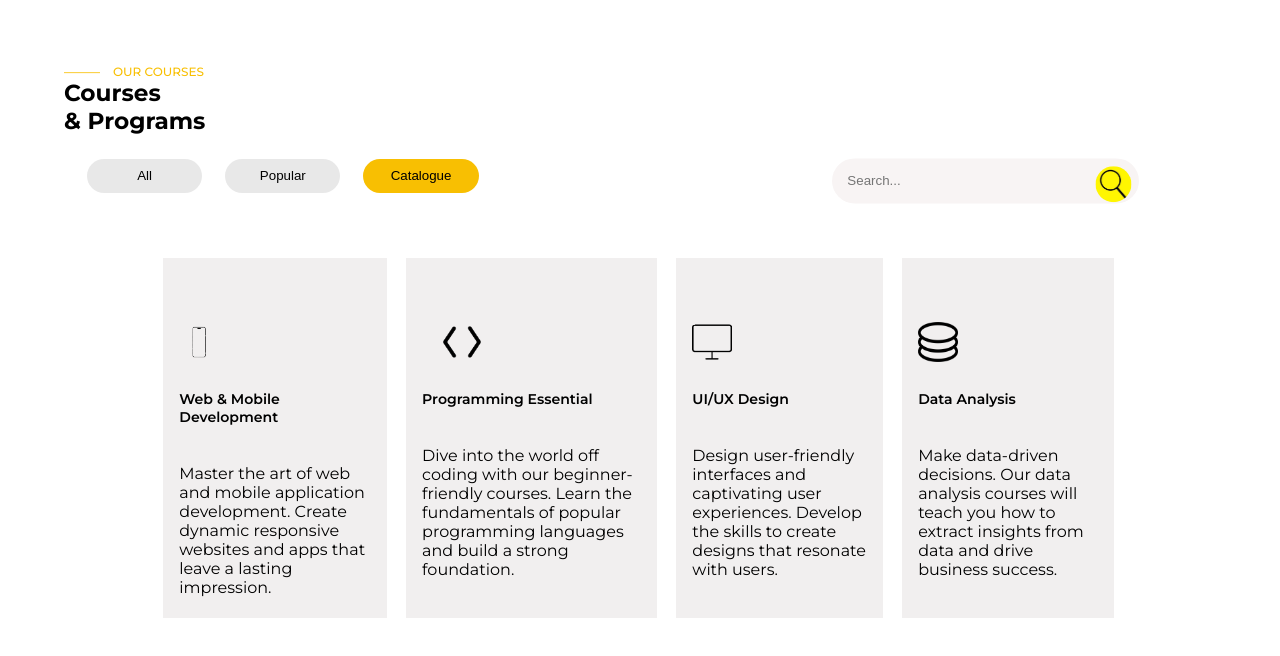
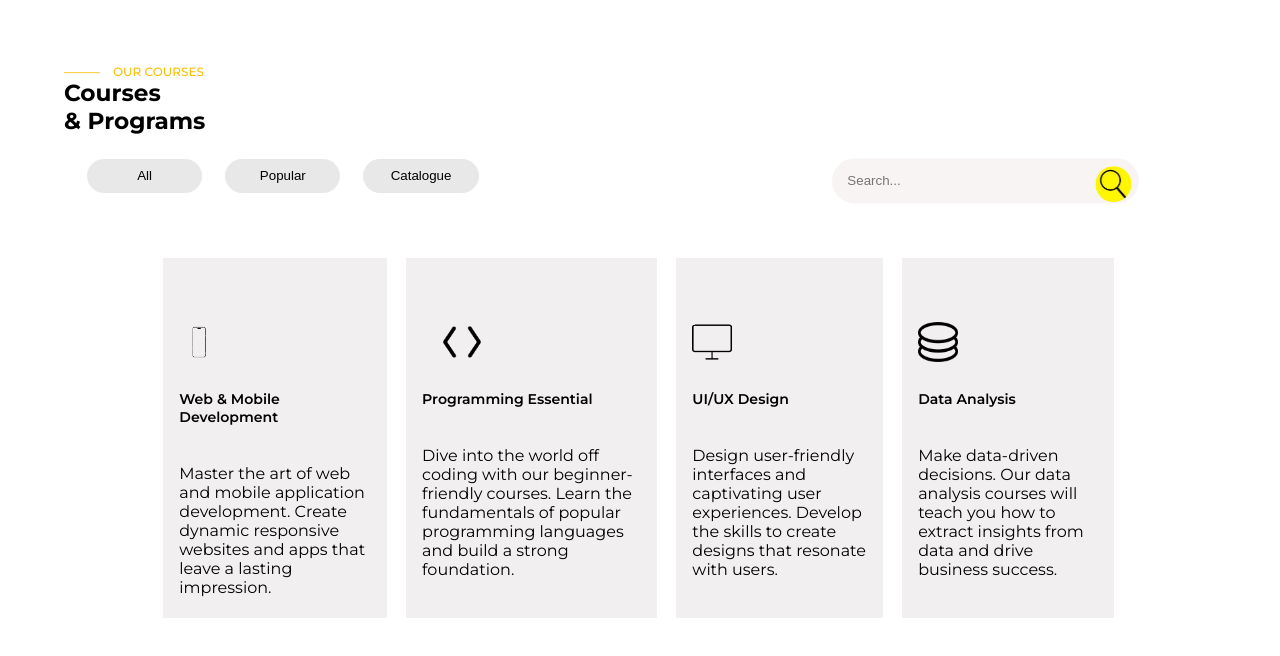
Before and after one commit to Qoosim/practicode-frontend, a React (Create React App) app: page / in a window 1280 px wide. Shown: the top 656 px of the page. Built offline with nearby package versions, Linux system fonts and the light colour scheme.

Commit message:
Minor changes made

```diff
--- a/src/components/Why-us/Why-us.css
+++ b/src/components/Why-us/Why-us.css
@@ -33,11 +33,16 @@ body {
 }
 .course-btn:hover {
   cursor: pointer;
-  background-color:#e6e6e6;
+  background-color:#c7c7c7;
   transition: .5s;
 }
 .active {
   background-color:#f8bf02;
+}
+.active:hover {
+  background-color: #ce9e02;
+  transition: .5s;
+  cursor: pointer;
 }
 #sub-div2-1 {
   max-width: 70vw;
--- a/src/components/Why-us/Why-us.js
+++ b/src/components/Why-us/Why-us.js
@@ -1,4 +1,4 @@
-import React from "react";
+import React, {useState} from "react";
 import './Why-us.css';
 import searchIcon from './Images/search-icon.jpg';
 import monitorLogo from './Images/monitor-logo.png'
@@ -7,7 +7,12 @@ import databaseLogo from  './Images/database-logo.png'
 import bracketsLogo from  './Images/angle-brackets-logo.png'
 
 const WhyUs = () => {
-
+    //Using the useState so that the button that is clicked would be yellow and the others would be grey
+    const [onClick, onClicked] = useState(false)
+    const buttonActivity = () => {
+        onClicked(!onClick)
+        return 0;
+    }
     return (
         <div id="main-body">
             <div id="sub-div1">
@@ -16,9 +21,10 @@ const WhyUs = () => {
             </div>
             <div id="sub-div2">
                 <div id="sub-div2-1">
-                    <button type="button" id="all" className="course-btn" >All</button>
-                    <button type="button" id="popular" className="course-btn">Popular</button>
-                    <button type="button" id="catalogue" className="course-btn active" >Catalogue</button>
+                    {/*This useState is still broken in the fact that activating one button activates all and deactivating one does the same.*/}
+                    <button type="button" id="all" onClick={buttonActivity} className={`course-btn ${onClick ? 'active' : ''}`} >All</button>
+                    <button type="button" id="popular" onClick={buttonActivity}  className={`course-btn ${onClick ? 'active' : ''}`}>Popular</button>
+                    <button type="button" id="catalogue" onClick={buttonActivity} className={`course-btn ${onClick ? 'active' : ''}`} >Catalogue</button>
                 </div>
                 <div id="sub-div2-2">
                     <form>
@@ -29,6 +35,7 @@ const WhyUs = () => {
             </div>
             <div id="sub-div3">
                 <div className="enrollment-cards">
+                    {/*TODO:Replace Smartphone logo with one of a higher resolution*/}
                     <img src={phoneLogo} alt="A logo of a smartphone depicting Web and Mobile Development" id="phoneLogo" />
                     <h5 className="enrollment-heading">Web & Mobile Development</h5>
                     <br />
```
